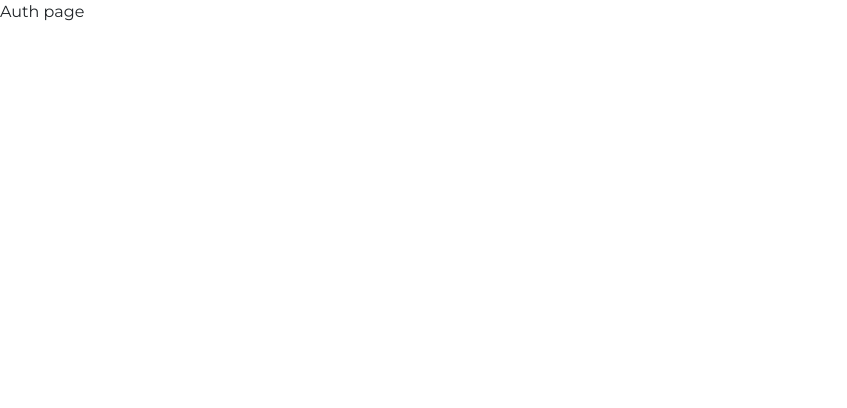
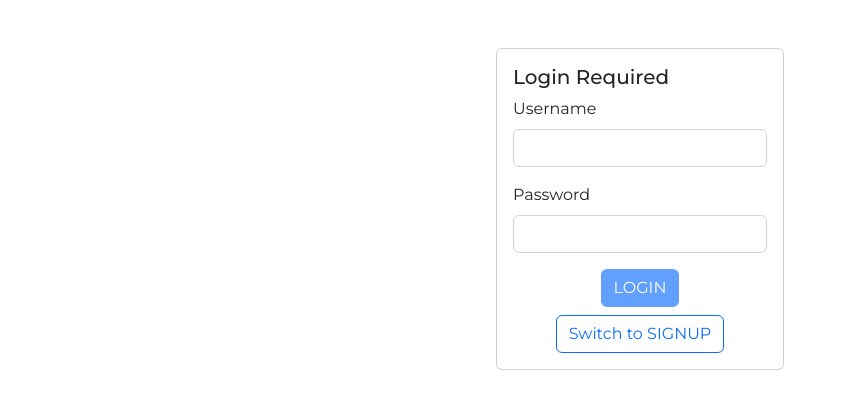
Before and after one commit to UT-03/Notes-App-frontend, a React (Create React App) app: page /auth in a window 1280 px wide. Shown: the top 408 px of the page, without its empty margins (0-847 px from the left). Built offline with nearby package versions, Linux system fonts and the light colour scheme.

Commit message:
feat: Auth form added

```diff
--- /dev/null
+++ b/src/components/AuthForm.js
@@ -0,0 +1,63 @@
+import React, { useState } from 'react';
+import Form from 'react-bootstrap/Form';
+import Button from 'react-bootstrap/Button';
+import Input from '../util/Input';
+import { VALIDATOR_MINLENGTH, VALIDATOR_REQUIRE } from '../util/validators';
+import { useForm } from '../hooks/FormHook';
+
+const AuthForm = (props) => {
+    const [isLoginMode, setIsLoginMode] = useState(true);
+
+    const [formState, inputHandler] = useForm({
+        username: {
+            value: "",
+            isValid: false
+        },
+        password: {
+            value: "",
+            isValid: false
+        }
+    }, false);
+
+    return (
+        <Form
+            onSubmit={(e) => props.onSubmit(e, {
+                username: formState.inputs.username.value,
+                password: formState.inputs.password.value
+            }, isLoginMode)}
+        >
+            <Input
+                element="input"
+                id="username"
+                type="text"
+                label="Username"
+                validators={[VALIDATOR_REQUIRE()]}
+                errorText="Please enter a valid Username!"
+                onInput={inputHandler}
+            />
+            <Input
+                element="input"
+                id="password"
+                type="password"
+                label="Password"
+                validators={[VALIDATOR_REQUIRE(), VALIDATOR_MINLENGTH(6)]}
+                errorText="Password must be at least of 6 characters!"
+                onInput={inputHandler}
+            />
+            <Button
+                type='submit'
+                variant='primary'
+                className="d-block mx-auto"
+                disabled={!formState.isValid}>{isLoginMode ? "LOGIN" : "SIGNUP"}</Button>
+            <Button
+                type='button'
+                variant='outline-primary'
+                className="d-block mx-auto mt-2"
+                onClick={() => setIsLoginMode(value => !value)}
+            >Switch to {!isLoginMode ? "LOGIN" : "SIGNUP"}</Button>
+
+        </Form>
+    );
+};
+
+export default AuthForm;
--- a/src/components/Header.js
+++ b/src/components/Header.js
@@ -49,7 +49,7 @@ const Header = () => {
                         <Form className="d-flex ms-auto my-2">
                             <FormControl
                                 type="search"
-                                placeholder="Search"
+                                placeholder="Search tags"
                                 className="me-2"
                                 aria-label="Search"
                             />
--- a/src/pages/Auth.js
+++ b/src/pages/Auth.js
@@ -1,8 +1,35 @@
 import React from 'react';
+import Container from 'react-bootstrap/Container';
+import Card from 'react-bootstrap/Card';
+import AuthForm from '../components/AuthForm';
+
 
 const Auth = (props) => {
+
+
+    const submitHandler = (e, data, isLoginMode) => {
+        e.preventDefault();
+        console.log(data)
+        console.log(isLoginMode)
+    }
+
     return (
-        <div>Auth page</div>
+        <Container className="d-flex justify-content-center mt-5">
+            <Card
+                style={{ width: '18rem' }}
+                className="my-auto"
+            >
+                <Card.Body>
+                    <Card.Title>Login Required</Card.Title>
+                    {/* <Card.Text>
+      Some quick example text to build on the card title and make up the bulk of
+      the card's content.
+    </Card.Text> */}
+                    <AuthForm
+                        onSubmit={submitHandler} />
+                </Card.Body>
+            </Card>
+        </Container>
     );
 };
 
```
